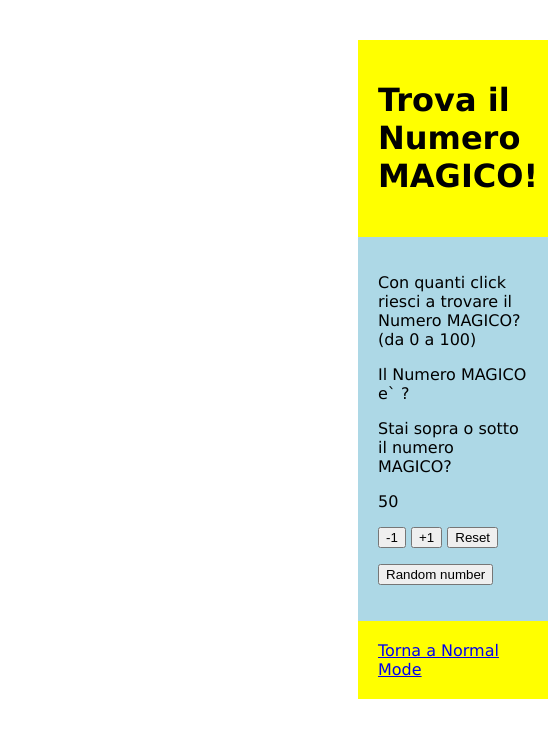
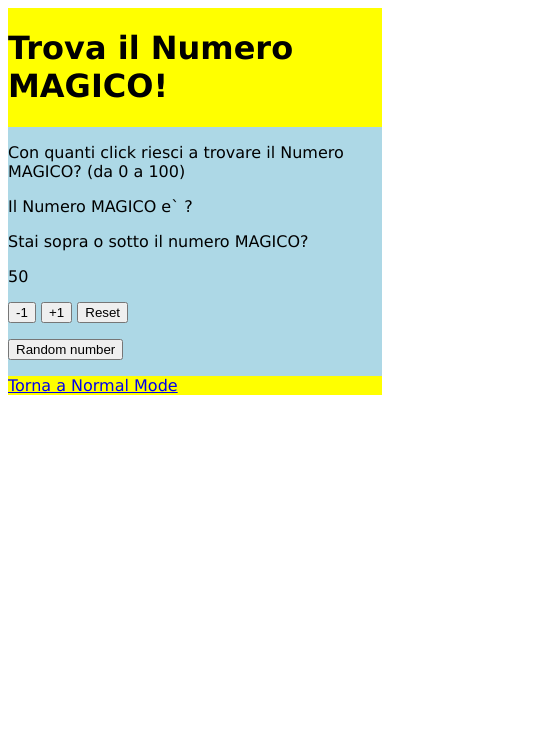
Before and after one commit to salvatorepuccio/numeromagico, a plain HTML site: page advmode.html in a window 390 px wide. Shown: the whole page, 548 px wide, since content can reach past the window. Drawn offline with Linux system fonts and the light colour scheme.

Commit message:
Add files via upload

```diff
--- a/advmode.html
+++ b/advmode.html
@@ -3,29 +3,41 @@
   <head>
     <meta name="viewport" content="width=device-width, initial-scale=1.0">
 	<style>
+	* {
+  box-sizing: border-box;
+}
 	.title{
-		margin-left: 350px;
-		margin-top: 40px;
-		width: 40%;
-		padding: 20px;
+
 		overflow: hidden;
 		background-color: yellow;
 	}
 	.main{
-		margin-left: 350px;
-		width: 40%;
-		padding: 20px;
+
+		align: center;
 		overflow: hidden;
 		background-color: lightblue;
 	}
 	.bottom{
-		margin-left: 350px;
-		width: 40%;
-		padding: 20px;
+
 		overflow: hidden;
 		background-color: yellow;
 	}
-
+	@media only screen and (max-width:800px) {
+  /* For tablets: */
+  .main {
+    width: 100%;
+    padding: 0;
+  }
+  .title {
+    width: 100%;
+  }
+}
+@media only screen and (max-width:500px) {
+  /* For mobile phones: */
+  .menu, .title, .bottom {
+    width: 100%;
+  }
+}
 
 	</style>
   </head>
```
Also changed, not shown: index.html (+1 -1 lines).
